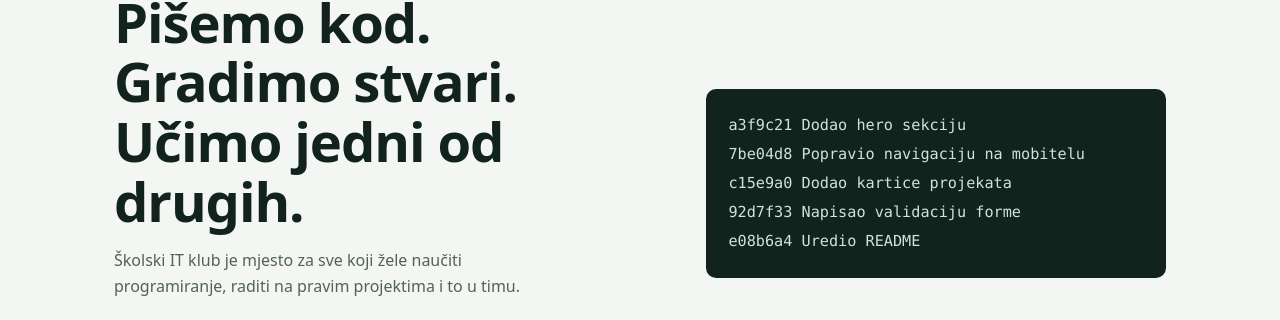
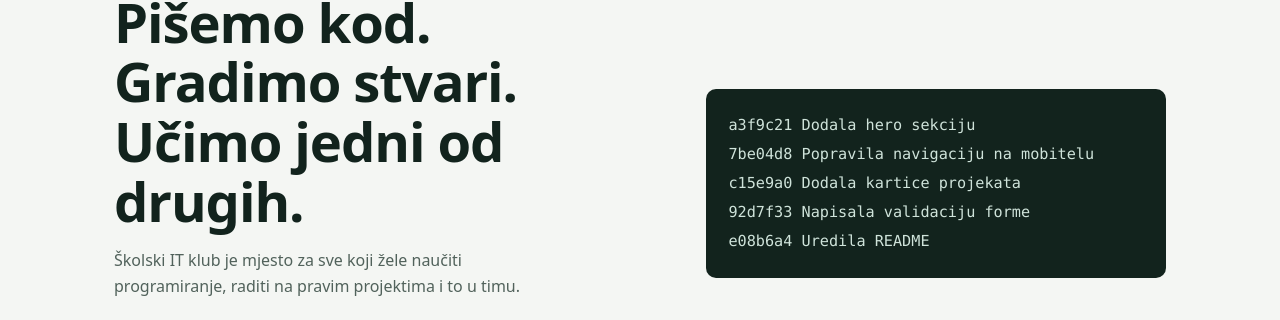
Before and after one commit to editabuhic33/it-klub-stranica, a plain HTML site: page index.html in a window 1280 px wide. Shown: the part 138-458 px from the top of the page. Drawn offline with Linux system fonts and the light colour scheme.

Commit message:
Ispravila tekst Git historije u hero sekciji

```diff
--- a/index.html
+++ b/index.html
@@ -25,11 +25,11 @@
         <a class="btn" href="#prijava">Pridruži se klubu</a>
       </div>
       <pre class="log" aria-label="Primjer Git historije">
-a3f9c21 Dodao hero sekciju
-7be04d8 Popravio navigaciju na mobitelu
-c15e9a0 Dodao kartice projekata
-92d7f33 Napisao validaciju forme
-e08b6a4 Uredio README</pre>
+a3f9c21 Dodala hero sekciju
+7be04d8 Popravila navigaciju na mobitelu
+c15e9a0 Dodala kartice projekata
+92d7f33 Napisala validaciju forme
+e08b6a4 Uredila README</pre>
     </section>
 
     <section id="o-nama" class="section narrow">
```
